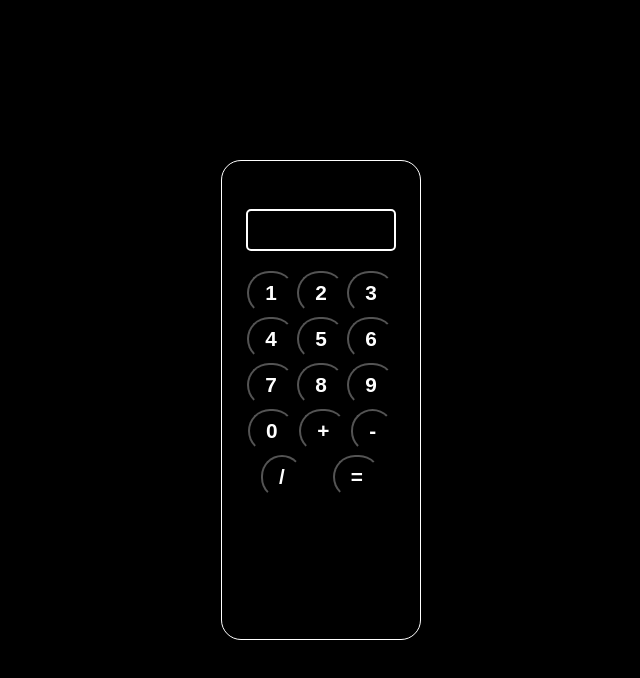
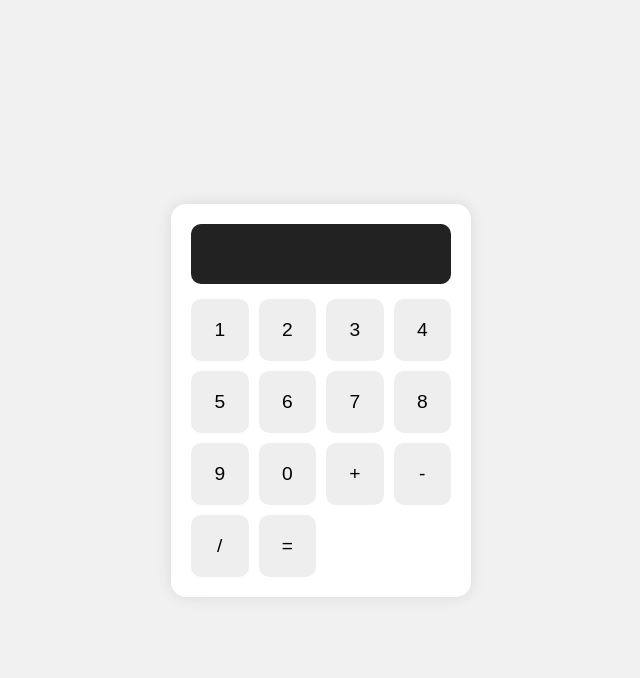
Before and after one commit to Aliwangara/Calculator, a plain HTML site: page index.html in a window 1280 px wide. Shown: the whole page, without its empty margins (319-959 px from the left). Drawn offline with Linux system fonts and the light colour scheme.

Commit message:
styled the calculator adding new styling

```diff
--- a/style.css
+++ b/style.css
@@ -1,57 +1,54 @@
-
-*{
-    margin: 0;
-    padding: 0;
-    box-sizing: border-box;
-
+* {
+  box-sizing: border-box;
+  margin: 0;
+  padding: 0;
 }
 
-body{
-    height: 100vh;
-    width: 100%;
-    display: flex;
-    flex-direction: column;
-    background-color: black;
-
+body {
+  font-family: Arial, sans-serif;
+  background-color: #f1f1f1;
+  display: flex;
+  justify-content: center;
+  align-items: center;
+  height: 100vh;
 }
 
-.main-container{
-    border: 1px solid white;
-    margin: auto;
-    height: 60vh;
-    max-width: 200px;
-    padding:3rem 1.5rem;
-    border-radius: 20px;
-    /* box-shadow: ; */
-
+.main-container {
+  background: white;
+  padding: 20px;
+  border-radius: 15px;
+  box-shadow: 0 0 15px rgba(0,0,0,0.1);
+  width: 300px;
 }
 
-.display-container{
-    display: block;
-    margin-bottom: 20px;
+.display-container {
+  background: #222;
+  color: white;
+  font-size: 2em;
+  padding: 20px;
+  border-radius: 10px;
+  text-align: right;
+  margin-bottom: 15px;
+  height: 60px;
+  overflow-x: auto;
 }
 
-#display{
-    border: 2px solid white;
-    border-radius: 5px;
-    width: 100%;
-    padding: 1.2rem 2rem;
+.buttons-container {
+  display: grid;
+  grid-template-columns: repeat(4, 1fr);
+  gap: 10px;
 }
 
-.buttons-container{
-    display: flex;
-    justify-content: space-around;
-    flex-wrap: wrap;
-
+button {
+  padding: 20px;
+  font-size: 1.2em;
+  border: none;
+  border-radius: 10px;
+  background-color: #eee;
+  cursor: pointer;
+  transition: background 0.3s;
 }
 
-.buttons-container button{
-    /* padding: 1rem; */
-    font-size: 1.3rem;
-    color: white;
-    font-weight: 700;
-    background-color: inherit;
-    padding: .5rem 1rem;
-    margin-bottom: 2px;
-    border-radius: 100px;
+button:hover {
+  background-color: #ddd;
 }
```
Also changed, not shown: index.html (+1 -0 lines).
